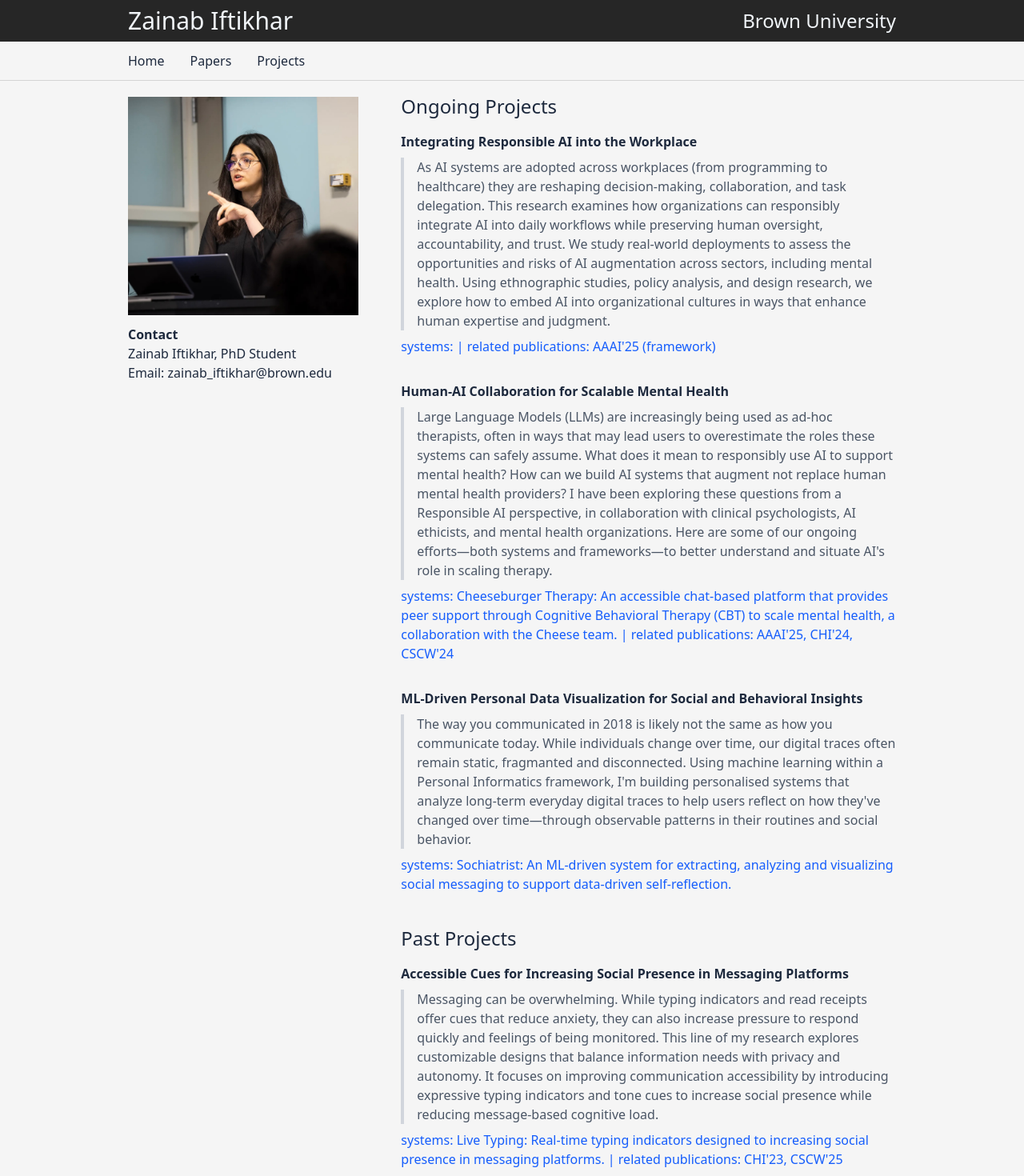
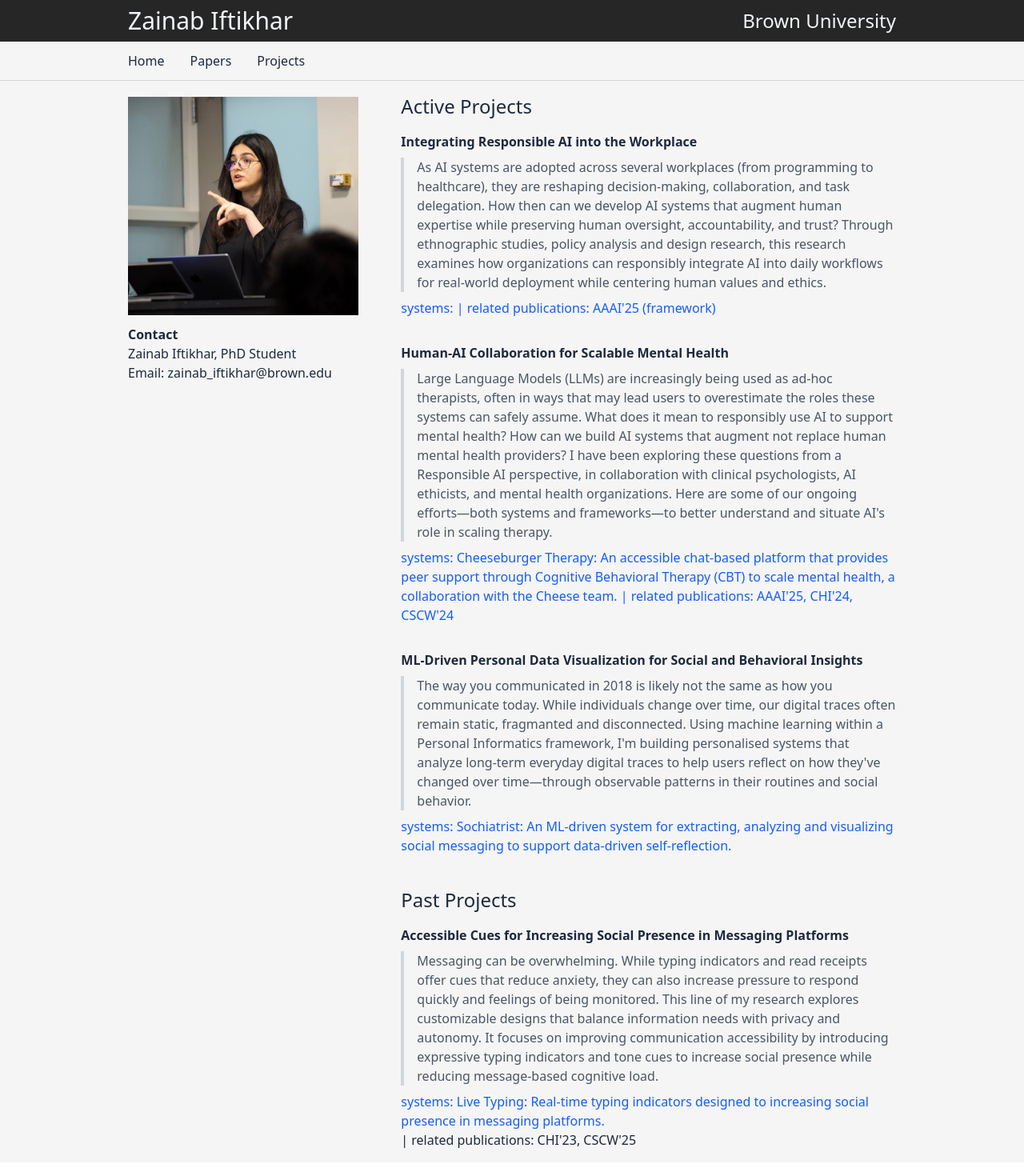
Before and after one commit to prettybuffy/web-vite-app, a React (Vite) app: page /projects in a window 1280 px wide. Shown: the top 1470 px of the page at 80% size. Built offline with nearby package versions, Linux system fonts and the light colour scheme.

Commit message:
concise projects + separate systems/pubs

```diff
--- a/src/pages/Projects.jsx
+++ b/src/pages/Projects.jsx
@@ -3,10 +3,10 @@ import React from 'react';
 const projects = [
   {
     title: "Integrating Responsible AI into the Workplace",
-    description: `As AI systems are adopted across workplaces (from programming to healthcare) they are reshaping decision-making, collaboration, and task delegation.
-    This research examines how organizations can responsibly integrate AI into daily workflows while preserving human oversight, accountability, and trust.
-    We study real-world deployments to assess the opportunities and risks of AI augmentation across sectors, including mental health. Using ethnographic studies, policy analysis, and design research,
-    we explore how to embed AI into organizational cultures in ways that enhance human expertise and judgment.`,
+    description: `As AI systems are adopted across several workplaces (from programming to healthcare), they are reshaping decision-making, collaboration, and task delegation. How then can we develop AI systems that augment
+    human expertise while preserving human oversight, accountability, and trust? Through ethnographic studies, policy analysis and design research,
+    this research examines how organizations can responsibly integrate AI into daily workflows for real-world deployment
+    while centering human values and ethics.`,
     publications: "related publications: AAAI'25 (framework)",
     type: "ongoing"
   },
@@ -52,7 +52,7 @@ const pastProjects = projects.filter(p => p.type === 'past');
 export default function Projects() {
   return (
     <section>
-      <h2 className="text-2xl font-normal">Ongoing Projects</h2>
+      <h2 className="text-2xl font-normal">Active Projects</h2>
       <div className="space-y-8 mt-4">
         {ongoingProjects.map((project, index) => (
           <div key={index}>
@@ -75,9 +75,12 @@ export default function Projects() {
                 <blockquote className="border-l-4 border-gray-300 pl-4 mt-2 text-gray-600">
                 {project.description}
                 </blockquote>
-                <a href={project.link} className="text-blue-600 hover:underline mt-2 inline-block">
-                systems: {project.system || project.systems} {project.publications && `| ${project.publications}`}
-                </a>
+                <div>
+                  <a href={project.link} className="text-blue-600 hover:underline mt-2 inline-block">
+                    systems: {project.system || project.systems}
+                  </a>
+                  {project.publications && <span className="publication-style"> | {project.publications}</span>}
+                </div>
             </div>
         ))}
       </div>
```
